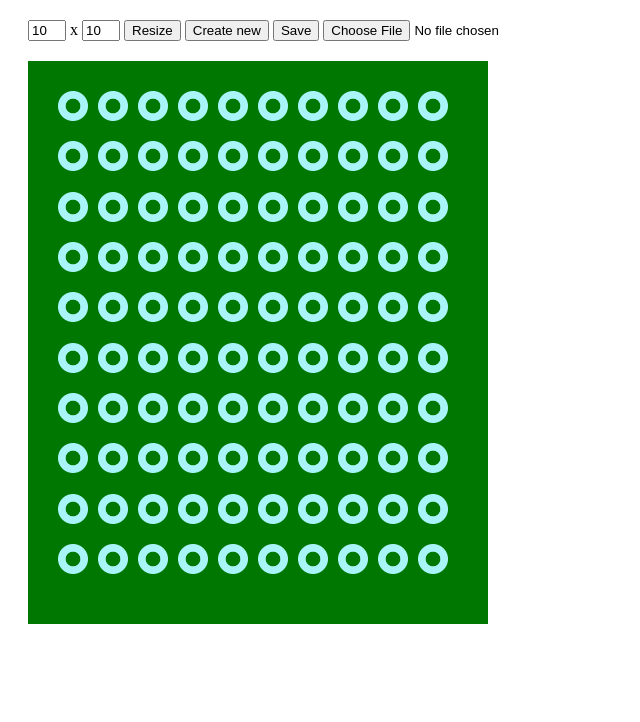
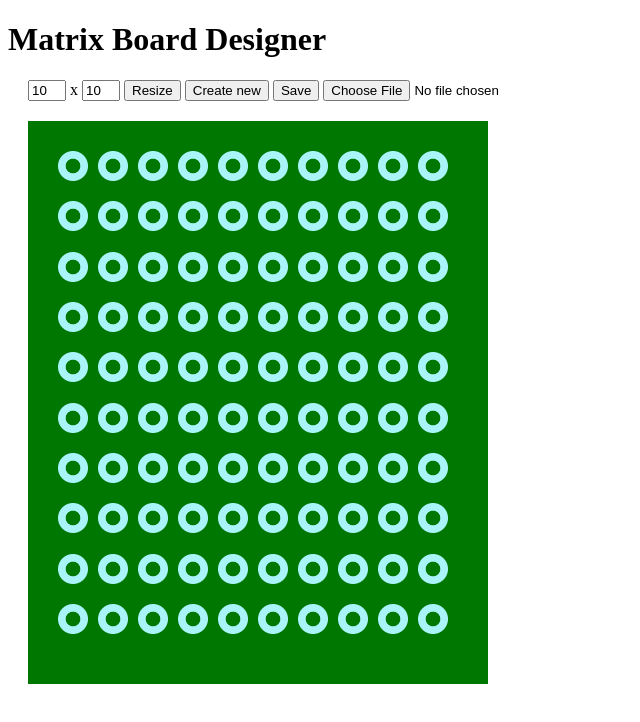
Before and after one commit to danielkucera/matrixboard, a plain HTML site: page index.html in a window 1280 px wide. Shown: the whole page, without its empty margins (0-640 px from the left). Drawn offline with nearby package versions, Linux system fonts and the light colour scheme.

Commit message:
add title

```diff
--- a/index.html
+++ b/index.html
@@ -1,6 +1,7 @@
 <!DOCTYPE html>
 <html>
 <head>
+<title>Matrix Board Designer</title>
 <style>
 body {
 }
@@ -236,6 +237,7 @@ $(document).ready(function(){
 </script>
 </head>
 <body>
+<h1>Matrix Board Designer</h1>
 	<div id="controls">
 		<input type="text" id="width" name="width" value="10" />
 		x
```
